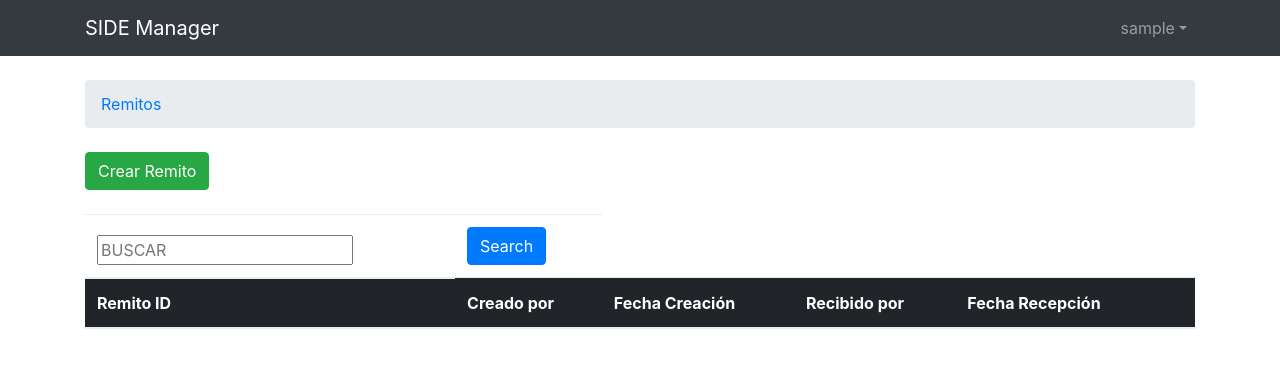
After one commit to sebah12/side_manager, a Django app: page /remitos/ in a window 1280 px wide. The commit adds this page. Shown: the top 368 px of the page. Run offline with Django 3.2, Linux system fonts and the light colour scheme; the visitor is signed in with stand-in values (Sample User, id 1); data that the repository does not hold is empty; parts of the project's set-up code (start-up, migrations or seed data) failed here and were passed over; some libraries are stand-ins or nearby versions; some web fonts are replaced.

Commit message:
Add Remitos model, view, template, url and CampoRemito model

```diff
--- a/manager/models.py
+++ b/manager/models.py
@@ -71,3 +71,22 @@ class Item(SoftDeletionModel):
 
     def __str__(self):
         return self.descripcion
+
+
+class Remito(SoftDeletionModel):
+    remito_id = models.IntegerField(primary_key=True)
+    notas = models.CharField(max_length=200)
+    created_by = models.ForeignKey(
+        User, related_name='remitos_preparados')
+    received_by = models.ForeignKey(
+        User, related_name='remitos_recibidos')
+    created_at = models.DateTimeField(blank=True, null=True)
+    received_at = models.DateTimeField(blank=True, null=True)
+
+
+class CampoRemito(models.Model):
+    campo_remito_id = models.IntegerField(primary_key=True)
+    remito = models.ForeignKey(
+        Remito, related_name='campos')
+    item = models.ForeignKey(
+        Item, related_name='+')
--- a/manager/views.py
+++ b/manager/views.py
@@ -1,7 +1,7 @@
 from django.contrib.auth.models import User
 from django.http import HttpResponse, HttpResponseRedirect
 from django.shortcuts import render, redirect, get_object_or_404
-from .models import Marca, Item
+from .models import Marca, Item, Remito
 from .forms import NewMarcaForm, NewProductForm, EditStockForm
 from django.contrib.auth.decorators import login_required
 from django.contrib.postgres.search import SearchQuery, SearchRank,SearchVector
@@ -244,3 +244,21 @@ def edit_stock(request, item_id, action):
                                                    'action': action,
                                                    'form': form})
     return render(request, 'edit_stock.html', {'producto': producto})
+
+
+@method_decorator(login_required, name='dispatch')
+class RemitoListView(ListView):
+    model = Remito
+    context_object_name = 'remitos'
+    template_name = 'remitos.html'
+    ordering = 'created_at'
+    paginate_by = 10
+
+    def get_queryset(self):
+        result = super(RemitoListView, self).get_queryset()
+        keywords = self.request.GET.get('notas')
+        if keywords:
+            keywords = keywords.upper()
+            result = result.filter(notas__contains=keywords)
+
+        return result
--- a/side_project/urls.py
+++ b/side_project/urls.py
@@ -45,6 +45,7 @@ urlpatterns = [
     url(r'^deposito/$', views.DepositoListView.as_view(), name='deposito'),
     url(r'^deposito/(?P<action>[-\w]+)-(?P<item_id>\d+)/edit_stock/$',
         views.edit_stock, name='edit_stock'),
+    url(r'^remitos/$', views.RemitoListView.as_view(), name='remitos'),
     url(r'^admin/', admin.site.urls),
     url(r'^settings/password/$',
         auth_views.PasswordChangeView.as_view(
--- a/templates/manager.html
+++ b/templates/manager.html
@@ -21,6 +21,9 @@
         <tr>
           <td><a href="{% url 'deposito' %}">Depósito</a></td>
         </tr>
+          <tr>
+          <td><a href="{% url 'remitos' %}">Remitos</a></td>
+        </tr>
       </tbody>
     </table>
 {% endblock %}
--- /dev/null
+++ b/templates/remitos.html
@@ -0,0 +1,47 @@
+{% extends 'base.html' %}
+{% load form_tags widget_tweaks %}
+{% block breadcrumb %}
+  <li class="breadcrumb-item"><a href="{% url 'remitos' %}">Remitos</a></li>
+{% endblock %}
+
+{% block content %}
+  <div class="mb-4">
+    <a href="{% url 'remitos' %}" class="btn btn-success">Crear Remito</a>
+  </div>
+  <table class="table table-striped">
+    <form id="searchform" action="{% url 'remitos' %}" method="get" accept-charset="utf-8">
+      <thead class="thead">
+      <tr>
+        <th><input class="searchfield" id="searchbox" name="notas"
+                   type="text" placeholder="BUSCAR">
+        </th>
+        <td><button class="btn btn-primary" type="submit">Search</button></td>
+        </thead>
+    </form>
+    <thead class="thead-inverse">
+        <tr>
+          <th>Remito ID</th>
+          <th>Creado por</th>
+          <th>Fecha Creación</th>
+          <th>Recibido por</th>
+          <th>Fecha Recepción</th>
+          <th></th>
+        </tr>
+    </thead>
+    <tbody>
+      {% for remito in s %}
+      <tr>
+        <td>{{ remito.remito_id }}</td>
+        <td>{{ remito.created_by }}</td>
+        <td>{{ remito.created_at }}</td>
+        <td>{{ remito.received_by }}</td>
+        <td>{{ remito.received_at }}</td>
+        <td><span class="badge badge-default">
+            <a href="{% url 'remitos' %}">Ver</a></span></td>
+      </tr>
+      {% endfor %}
+    </tbody>
+  </table>
+
+{% include 'includes/pagination.html' %}
+{% endblock %}
```
